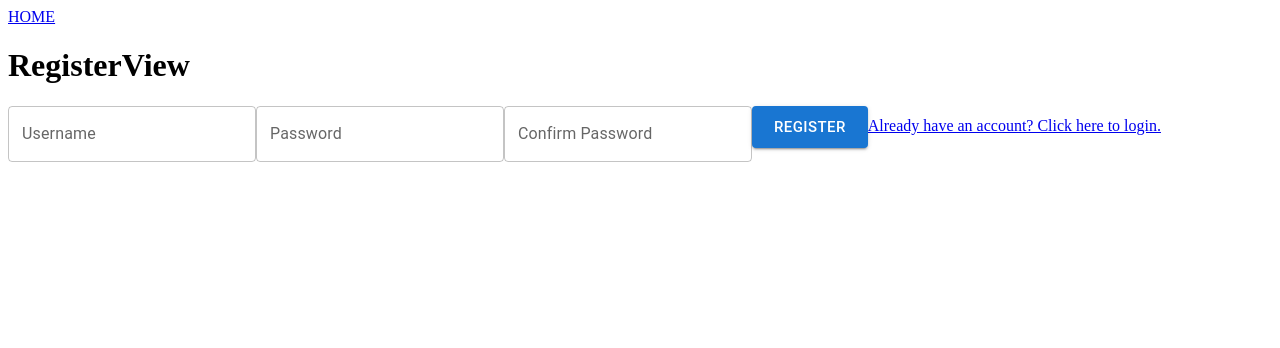
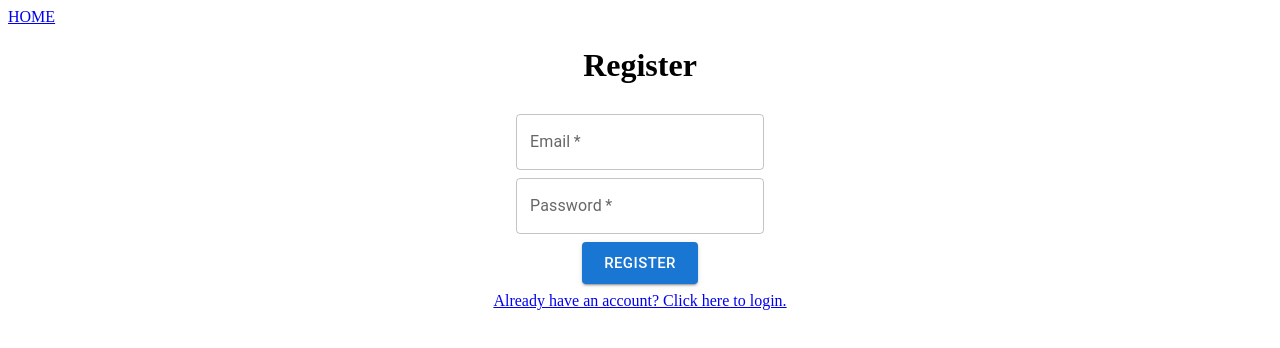
Before and after one commit to vuongchris/Restaurant-Online-Ordering-System, a React (Create React App) app: page /register in a window 1280 px wide. Shown: the top 348 px of the page. Built offline with nearby package versions, Linux system fonts and the light colour scheme; no server answers.

Commit message:
implement register/login/logout functionality

```diff
--- a/src/Routes.jsx
+++ b/src/Routes.jsx
@@ -2,18 +2,21 @@ import React from 'react';
 import {
   BrowserRouter as Router, Link, Route, Routes as AppRoutes,
 } from 'react-router-dom';
+import { AuthProvider } from './contexts/auth/AuthContext';
 import AuthController from './controllers/auth/AuthController';
 import HomeController from './controllers/home/HomeController';
 
 function Routes() {
   return (
     <Router>
+      <AuthProvider>
         <Link to="/">HOME</Link>
         <AppRoutes>
           <Route index element={<HomeController />} />
           <Route path="/login" element={<AuthController view="login" />} />
           <Route path="/register" element={<AuthController view="register" />} />
         </AppRoutes>
+      </AuthProvider>
     </Router>
   );
 }
--- a/src/contexts/auth/AuthContext.jsx
+++ b/src/contexts/auth/AuthContext.jsx
@@ -1,8 +1,72 @@
-import React from 'react';
+/* eslint-disable react/prop-types */
+import { createUserWithEmailAndPassword, signInWithEmailAndPassword, signOut } from 'firebase/auth';
+import React, {
+  createContext, useContext, useEffect, useMemo, useState,
+} from 'react';
+import { auth } from '../../firebase';
 
-function AuthContext() {
+const AuthContext = createContext();
+
+/**
+ * Returns the current user and authentication methods as a javascript object
+ * @returns currentUser
+ * @returns function register(email, password)
+ * @returns function login(email, password)
+ * @returns function logout()
+ */
+export const useAuth = () => useContext(AuthContext);
+
+/**
+ * (Component)
+ * A wrapper for the app's Router,
+ * which allows all child routes to access the current user & authentication methods
+ */
+export function AuthProvider({ children }) {
+  const [currentUser, setCurrentUser] = useState();
+  const [loading, setLoading] = useState(true);
+
+  /**
+   * Register a user with their email and password
+   * @param {String} email
+   * @param {String} password
+   * @returns Promise
+   */
+  const register = async (email, password) => createUserWithEmailAndPassword(auth, email, password);
+
+  /**
+   * Log in a user via their email and password
+   * @param {String} email
+   * @param {String} password
+   * @returns Promise
+   */
+  const login = async (email, password) => signInWithEmailAndPassword(auth, email, password);
+
+  /**
+   * Signs out the current user
+   * @returns Promise
+   */
+  const logout = async () => signOut(auth);
+
+  // Listen for login/logout events and set the appropriate user for the session
+  useEffect(() => {
+    const unsubscribe = auth.onAuthStateChanged(async (user) => {
+      setCurrentUser(user);
+      setLoading(false);
+    });
+    return unsubscribe;
+  }, []);
+
+  const value = useMemo(() => ({
+    currentUser,
+    register,
+    login,
+    logout,
+  }), [currentUser]);
+
   return (
-    <div>AuthContext</div>
+    <AuthContext.Provider value={value}>
+      {!loading && children}
+    </AuthContext.Provider>
   );
 }
 
--- a/src/controllers/auth/AuthController.jsx
+++ b/src/controllers/auth/AuthController.jsx
@@ -1,12 +1,61 @@
 /* eslint-disable react/prop-types */
-import React from 'react';
+import React, { useRef, useState } from 'react';
+import { useNavigate } from 'react-router';
+import { useAuth } from '../../contexts/auth/AuthContext';
 import LoginView from '../../views/auth/LoginView';
 import RegisterView from '../../views/auth/RegisterView';
 
 function AuthController({ view }) {
+  const emailRef = useRef();
+  const passwordRef = useRef();
+  const [loading, setLoading] = useState(false);
+
+  const { register, login } = useAuth();
+
+  const navigate = useNavigate();
+
+  const handleRegistration = async (e) => {
+    e.preventDefault();
+
+    if (passwordRef.current.value.trim().length < 6) {
+      alert('Password length must be at least 6 characters.');
+      return;
+    }
+    try {
+      setLoading(true);
+      await register(emailRef.current.value, passwordRef.current.value);
+      navigate('/');
+    } catch (ex) {
+      console.log(ex);
+      setLoading(false);
+    }
+  };
+
+  const handleLogin = async (e) => {
+    e.preventDefault();
+    try {
+      setLoading(true);
+      await login(emailRef.current.value, passwordRef.current.value);
+      navigate('/');
+    } catch (ex) {
+      console.log(ex);
+      setLoading(false);
+    }
+  };
+
   const authViews = {
-    login: <LoginView />,
-    register: <RegisterView />,
+    login: <LoginView
+      emailRef={emailRef}
+      passwordRef={passwordRef}
+      handleLogin={handleLogin}
+      loading={loading}
+    />,
+    register: <RegisterView
+      emailRef={emailRef}
+      passwordRef={passwordRef}
+      handleRegistration={handleRegistration}
+      loading={loading}
+    />,
   };
   return authViews[view];
 }
--- a/src/views/auth/LoginView.jsx
+++ b/src/views/auth/LoginView.jsx
@@ -1,16 +1,52 @@
-import { Button, TextField } from '@mui/material';
+/* eslint-disable react/prop-types */
+import { Button, Grid, TextField } from '@mui/material';
 import React from 'react';
 import { Link } from 'react-router-dom';
 
-function LoginView() {
+function LoginView({
+  emailRef, passwordRef, handleLogin, loading,
+}) {
   return (
-    <div>
-      <h1>LoginView</h1>
-      <TextField label="Username" />
-      <TextField label="Password" />
-      <Button variant="contained" size="large">Login</Button>
-      <Link to="/register">Need an account? Register now.</Link>
-    </div>
+    <form onSubmit={handleLogin}>
+      <Grid
+        container
+        direction="column"
+        justifyContent="center"
+        alignItems="center"
+        spacing={1}
+      >
+        <Grid item>
+          <h1>Login</h1>
+        </Grid>
+        <Grid item>
+          <TextField
+            label="Email"
+            required
+            inputRef={emailRef}
+          />
+        </Grid>
+        <Grid item>
+          <TextField
+            label="Password"
+            required
+            inputRef={passwordRef}
+          />
+        </Grid>
+        <Grid item>
+          <Button
+            type="submit"
+            variant="contained"
+            size="large"
+            disabled={loading}
+          >
+            Login
+          </Button>
+        </Grid>
+        <Grid item>
+          <Link to="/register">Need an account? Register now.</Link>
+        </Grid>
+      </Grid>
+    </form>
   );
 }
 
--- a/src/views/auth/RegisterView.jsx
+++ b/src/views/auth/RegisterView.jsx
@@ -1,17 +1,52 @@
-import { Button, TextField } from '@mui/material';
+/* eslint-disable react/prop-types */
+import { Button, Grid, TextField } from '@mui/material';
 import React from 'react';
 import { Link } from 'react-router-dom';
 
-function RegisterView() {
+function RegisterView({
+  emailRef, passwordRef, handleRegistration, loading,
+}) {
   return (
-    <div>
-      <h1>RegisterView</h1>
-      <TextField label="Username" />
-      <TextField label="Password" />
-      <TextField label="Confirm Password" />
-      <Button variant="contained" size="large">Register</Button>
-      <Link to="/login">Already have an account? Click here to login.</Link>
-    </div>
+    <form onSubmit={handleRegistration}>
+      <Grid
+        container
+        direction="column"
+        justifyContent="center"
+        alignItems="center"
+        spacing={1}
+      >
+        <Grid item>
+          <h1>Register</h1>
+        </Grid>
+        <Grid item>
+          <TextField
+            label="Email"
+            required
+            inputRef={emailRef}
+          />
+        </Grid>
+        <Grid item>
+          <TextField
+            label="Password"
+            required
+            inputRef={passwordRef}
+          />
+        </Grid>
+        <Grid item>
+          <Button
+            type="submit"
+            variant="contained"
+            size="large"
+            disabled={loading}
+          >
+            Register
+          </Button>
+        </Grid>
+        <Grid item>
+          <Link to="/login">Already have an account? Click here to login.</Link>
+        </Grid>
+      </Grid>
+    </form>
   );
 }
 
--- a/src/views/home/HomeView.jsx
+++ b/src/views/home/HomeView.jsx
@@ -1,7 +1,19 @@
+import { Button } from '@mui/material';
 import React from 'react';
 import { Link } from 'react-router-dom';
+import { useAuth } from '../../contexts/auth/AuthContext';
 
 function HomeView() {
+  // Temporarily place logout button in homepage
+  const { currentUser, logout } = useAuth();
+  const handleLogout = async () => {
+    try {
+      await logout();
+    } catch (ex) {
+      console.log(ex);
+    }
+  };
+
   return (
     <div
       style={{ textAlign: 'center' }}
@@ -10,6 +22,25 @@ function HomeView() {
       <Link to="login">LOGIN</Link>
       <br />
       <Link to="register">REGISTER</Link>
+      <br />
+
+      {/** Display a logout button if a user is signed in */}
+      {currentUser && (
+        <div>
+          <h3>
+            Welcome,
+            {' '}
+            {currentUser.email}
+          </h3>
+          <Button
+            variant="contained"
+            size="large"
+            onClick={handleLogout}
+          >
+            Logout
+          </Button>
+        </div>
+      )}
     </div>
   );
 }
```
Lines whose indentation alone changed are shown as unchanged.
